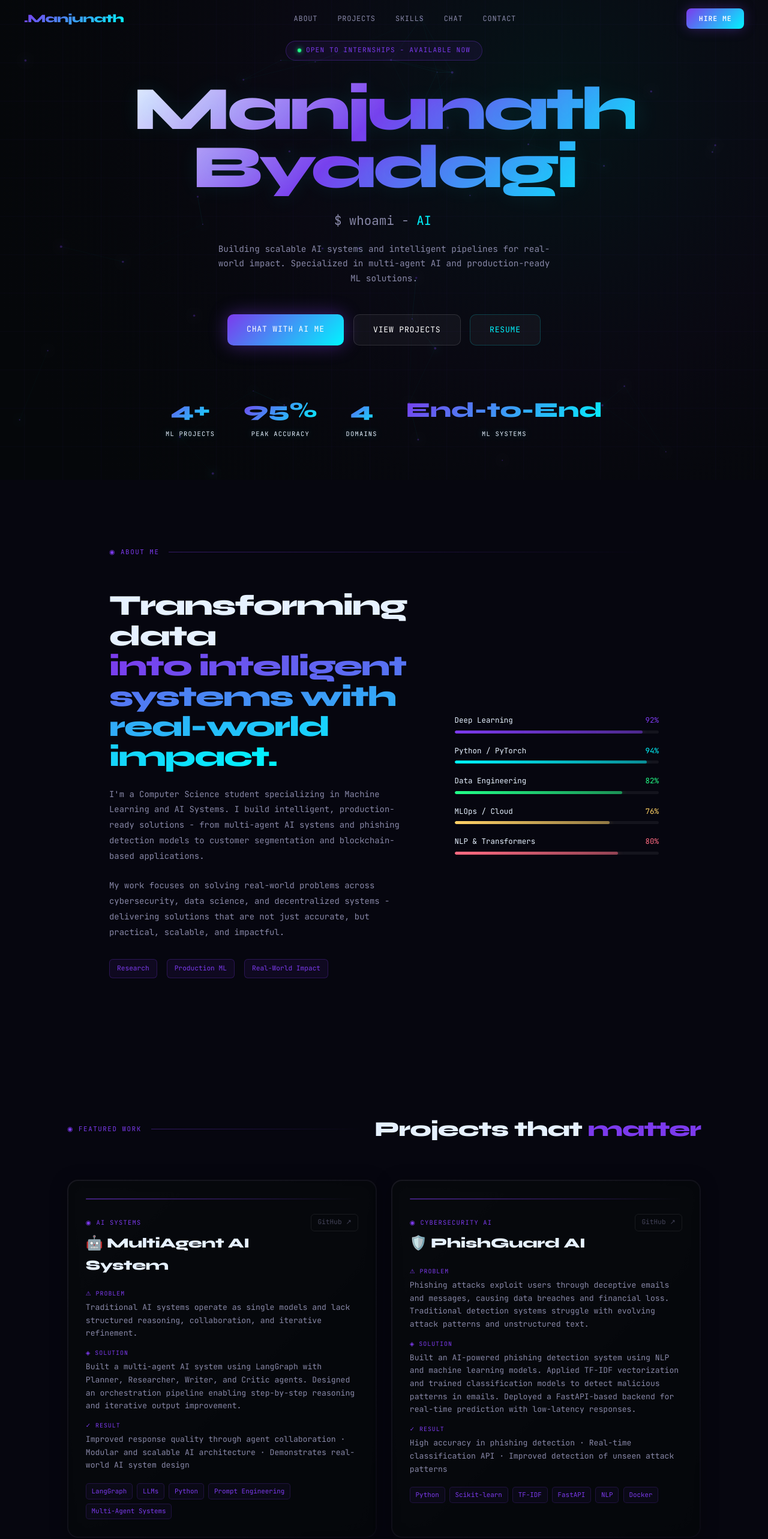
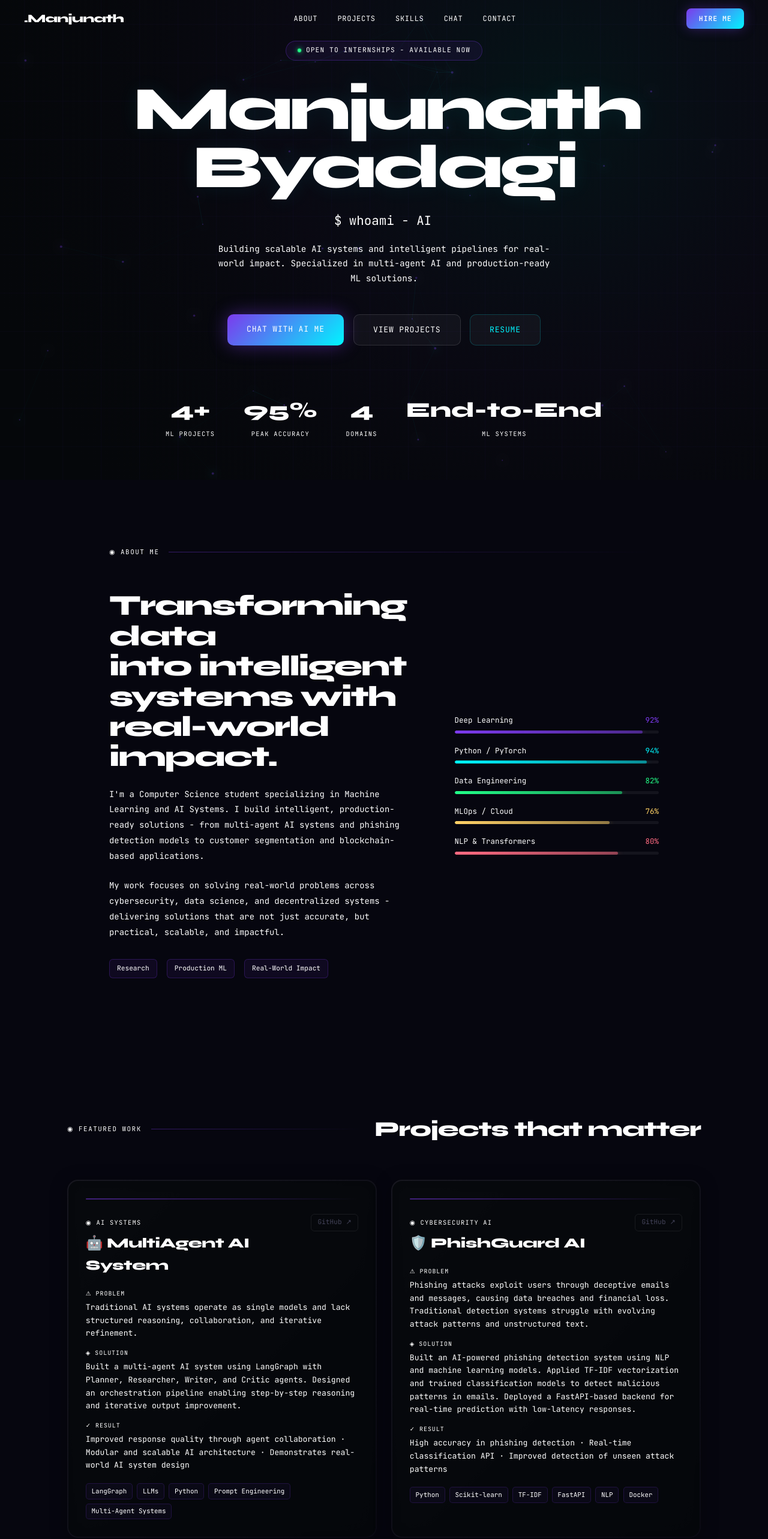
Before and after one commit to ManjunathByadagi/portfolio, a React (Create React App) app: page / in a window 1280 px wide. Shown: the top 2566 px of the page at 60% size. Built offline with nearby package versions, Linux system fonts and the light colour scheme.

Commit message:
Refine portfolio for recruiter readiness

```diff
--- a/src/components/About.js
+++ b/src/components/About.js
@@ -16,7 +16,7 @@ export default function About() {
     <section style={{ padding:'7rem 2rem', maxWidth:980, margin:'0 auto' }} ref={ref}>
       {/* Section label */}
       <div style={{ display:'flex', alignItems:'center', gap:'1rem', marginBottom:'3.5rem' }}>
-        <div style={{ fontSize:'0.68rem', color:'var(--v)', letterSpacing:'0.14em', textTransform:'uppercase', fontFamily:'var(--font-m)', whiteSpace:'nowrap' }}>◉ About Me</div>
+        <div style={{ fontSize:'0.68rem', color:'#fff', letterSpacing:'0.14em', textTransform:'uppercase', fontFamily:'var(--font-m)', whiteSpace:'nowrap' }}>◉ About Me</div>
         <div style={{ flex:1, height:1, background:'linear-gradient(90deg, rgba(124,58,237,0.4), transparent)', transformOrigin:'left', transform: inView ? 'scaleX(1)' : 'scaleX(0)', transition:'transform 1s var(--ease)' }} />
       </div>
 
@@ -24,7 +24,7 @@ export default function About() {
         {/* Left */}
         <div style={{ opacity: inView ? 1 : 0, transform: inView ? 'none' : 'translateX(-24px)', transition:'all .8s var(--ease)' }}>
           <h2 style={{ fontFamily:'var(--font-h)', fontSize:'clamp(2rem,4vw,3rem)', fontWeight:800, lineHeight:1.05, letterSpacing:'-0.04em', marginBottom:'1.5rem' }}>
-            Transforming data<br /><span style={{ background:'linear-gradient(135deg,#7C3AED,#00F5FF)', WebkitBackgroundClip:'text', WebkitTextFillColor:'transparent' }}>into intelligent systems with real-world impact.</span>
+            Transforming data<br /><span style={{ color:'#fff' }}>into intelligent systems with real-world impact.</span>
           </h2>
           <p style={{ color:'var(--sub)', lineHeight:1.85, fontSize:'0.87rem', marginBottom:'1.5rem' }}>
             I'm a Computer Science student specializing in Machine Learning and AI Systems. I build intelligent, production-ready solutions - from multi-agent AI systems and phishing detection models to customer segmentation and blockchain-based applications.
@@ -35,7 +35,7 @@ export default function About() {
           <div style={{ display:'flex', gap:'1rem', flexWrap:'wrap' }}>
             {['Research','Production ML','Real-World Impact'].map(tag => (
               <span key={tag} style={{
-                fontSize:'0.7rem', fontFamily:'var(--font-m)', color:'var(--v)',
+                fontSize:'0.7rem', fontFamily:'var(--font-m)', color:'#fff',
                 border:'1px solid rgba(124,58,237,0.25)', background:'rgba(124,58,237,0.08)',
                 padding:'0.35rem 0.75rem', borderRadius:6
               }}>{tag}</span>
--- a/src/components/Contact.js
+++ b/src/components/Contact.js
@@ -22,12 +22,12 @@ export default function Contact() {
       <div style={{ height: 1, background: 'linear-gradient(90deg,transparent,rgba(124,58,237,0.4),transparent)', marginBottom: '6rem' }} />
 
       <div style={{ opacity: inView ? 1 : 0, transform: inView ? 'none' : 'translateY(24px)', transition: 'all .8s var(--ease)' }}>
-        <div style={{ fontSize: '0.68rem', color: 'var(--v)', letterSpacing: '0.14em', textTransform: 'uppercase', marginBottom: '0.75rem', fontFamily: 'var(--font-m)' }}>◉ Get In Touch</div>
+        <div style={{ fontSize: '0.68rem', color: '#fff', letterSpacing: '0.14em', textTransform: 'uppercase', marginBottom: '0.75rem', fontFamily: 'var(--font-m)' }}>◉ Get In Touch</div>
 
         <h2 style={{ fontFamily: 'var(--font-h)', fontSize: 'clamp(2.2rem,6vw,4rem)', fontWeight: 800, letterSpacing: '-0.04em', lineHeight: 1, marginBottom: '1.2rem' }}>
           Let's build something
           <br />
-          <span style={{ background: 'linear-gradient(135deg,#7C3AED,#00F5FF)', WebkitBackgroundClip: 'text', WebkitTextFillColor: 'transparent' }}>remarkable.</span>
+          <span style={{ color: '#fff' }}>remarkable.</span>
         </h2>
 
         <p style={{ color: 'var(--sub)', fontSize: '0.87rem', fontFamily: 'var(--font-m)', maxWidth: 460, margin: '0 auto 3rem', lineHeight: 1.75 }}>
--- a/src/components/Hero.js
+++ b/src/components/Hero.js
@@ -39,7 +39,7 @@ export default function Hero() {
           border:'1px solid rgba(124,58,237,0.3)',
           background:'rgba(124,58,237,0.08)',
           backdropFilter:'blur(10px)',
-          fontSize:'0.7rem', fontFamily:'var(--font-m)', color:'var(--v)',
+          fontSize:'0.7rem', fontFamily:'var(--font-m)', color:'#fff',
           letterSpacing:'0.1em', textTransform:'uppercase',
           animation:'fadeIn .6s .2s both'
         }}>
@@ -51,8 +51,7 @@ export default function Hero() {
           fontFamily:'var(--font-h)', fontWeight:800,
           fontSize:'clamp(3rem, 8vw, 6.5rem)', lineHeight:.95,
           letterSpacing:'-0.05em', marginBottom:'1.5rem',
-          background:'linear-gradient(135deg, #E6F1FF 0%, #7C3AED 45%, #00F5FF 100%)',
-          WebkitBackgroundClip:'text', WebkitTextFillColor:'transparent',
+          color:'#fff',
           animation:'fadeUp .7s .1s var(--ease) both',
           textShadow:'0 0 34px rgba(0,245,255,0.08)'
         }}>
@@ -61,7 +60,7 @@ export default function Hero() {
 
         <div style={{ fontSize:'clamp(1rem, 2.5vw, 1.3rem)', fontFamily:'var(--font-m)', marginBottom:'1.2rem', height:'2rem', animation:'fadeUp .7s .3s var(--ease) both' }}>
           <span style={{ color:'var(--sub)' }}>$ whoami - </span>
-          <span style={{ color:'var(--c)', borderRight:'2px solid var(--v)', paddingRight:'2px', animation:'typeCursor .8s infinite' }}>{title}</span>
+          <span style={{ color:'#fff', borderRight:'2px solid var(--v)', paddingRight:'2px', animation:'typeCursor .8s infinite' }}>{title}</span>
         </div>
 
         <p style={{ color:'var(--sub)', fontSize:'0.9rem', maxWidth:560, margin:'0 auto 3rem', lineHeight:1.7, animation:'fadeUp .7s .4s var(--ease) both', textShadow:'0 0 20px rgba(230,241,255,0.035)' }}>
@@ -91,8 +90,8 @@ export default function Hero() {
         <div style={{ display:'flex', gap:'3rem', justifyContent:'center', marginTop:'5rem', flexWrap:'nowrap', animation:'fadeUp .7s .6s var(--ease) both' }}>
           {[['4+','ML Projects'],['95%','Peak Accuracy'],['4','Domains'],['End-to-End','ML Systems']].map(([n,l]) => (
             <div key={l} style={{ textAlign:'center' }}>
-              <div style={{ fontFamily:'var(--font-h)', fontSize:'clamp(1.4rem, 4vw, 2.2rem)', fontWeight:800, background:'linear-gradient(135deg,var(--v),var(--c))', WebkitBackgroundClip:'text', WebkitTextFillColor:'transparent', whiteSpace:'nowrap' }}>{n}</div>
-              <div style={{ fontSize:'0.65rem', color:'#E6F1FF', letterSpacing:'0.12em', textTransform:'uppercase', marginTop:'0.2rem', textShadow:'0 0 12px rgba(0,245,255,0.35)' }}>{l}</div>
+              <div style={{ fontFamily:'var(--font-h)', fontSize:'clamp(1.4rem, 4vw, 2.2rem)', fontWeight:800, color:'#fff', whiteSpace:'nowrap' }}>{n}</div>
+              <div style={{ fontSize:'0.65rem', color:'#fff', letterSpacing:'0.12em', textTransform:'uppercase', marginTop:'0.2rem', textShadow:'0 0 12px rgba(255,255,255,0.15)' }}>{l}</div>
             </div>
           ))}
         </div>
--- a/src/components/Navbar.js
+++ b/src/components/Navbar.js
@@ -33,7 +33,7 @@ export default function Navbar() {
         style={{ fontFamily: 'var(--font-h)', fontWeight: 800, fontSize: '1.2rem', letterSpacing: '-0.04em', cursor: 'pointer' }}
         onClick={() => window.scrollTo({ top: 0, behavior: 'smooth' })}
       >
-        <span style={{ background: 'linear-gradient(135deg,#7C3AED,#00F5FF)', WebkitBackgroundClip: 'text', WebkitTextFillColor: 'transparent' }}>.Manjunath</span>
+        <span style={{ color: '#fff' }}>.Manjunath</span>
       </div>
 
       <div style={{ display: 'flex', gap: '0.25rem' }}>
--- a/src/components/Projects.js
+++ b/src/components/Projects.js
@@ -98,7 +98,7 @@ function PCard({ p, delay, inView }) {
 
         <div style={{ display: 'flex', justifyContent: 'space-between', alignItems: 'flex-start', marginBottom: '1.3rem' }}>
           <div>
-            <span style={{ fontSize: '0.65rem', color: p.accent, letterSpacing: '0.12em', textTransform: 'uppercase', fontFamily: 'var(--font-m)' }}>◉ {p.tag}</span>
+            <span style={{ fontSize: '0.65rem', color: '#fff', letterSpacing: '0.12em', textTransform: 'uppercase', fontFamily: 'var(--font-m)' }}>◉ {p.tag}</span>
             <h3 style={{ fontFamily: 'var(--font-h)', fontSize: '1.45rem', fontWeight: 800, letterSpacing: '-0.02em', marginTop: '0.3rem' }}>{p.emoji} {p.title}</h3>
           </div>
           <a
@@ -117,7 +117,7 @@ function PCard({ p, delay, inView }) {
 
         {[['⚠ Problem', p.problem], ['◈ Solution', p.solution], ['✓ Result', p.result]].map(([lbl, txt]) => (
           <div key={lbl} style={{ marginBottom: '0.9rem' }}>
-            <div style={{ fontSize: '0.62rem', color: p.accent, letterSpacing: '0.1em', fontFamily: 'var(--font-m)', marginBottom: '0.25rem', textTransform: 'uppercase' }}>{lbl}</div>
+            <div style={{ fontSize: '0.62rem', color: '#fff', letterSpacing: '0.1em', fontFamily: 'var(--font-m)', marginBottom: '0.25rem', textTransform: 'uppercase' }}>{lbl}</div>
             <p style={{ fontSize: '0.82rem', color: 'var(--sub)', lineHeight: 1.65 }}>{txt}</p>
           </div>
         ))}
@@ -128,7 +128,7 @@ function PCard({ p, delay, inView }) {
               key={t}
               style={{
                 fontSize: '0.68rem', fontFamily: 'var(--font-m)',
-                color: p.accent, border: `1px solid ${p.accent}30`,
+                color: '#fff', border: `1px solid ${p.accent}30`,
                 background: `${p.accent}0d`, padding: '0.22rem 0.55rem', borderRadius: 5,
                 transition: 'all .2s', cursor: 'default'
               }}
@@ -150,10 +150,10 @@ export default function Projects() {
   return (
     <section id="projects" style={{ padding: '7rem 2rem', maxWidth: 1120, margin: '0 auto' }} ref={ref}>
       <div style={{ display: 'flex', alignItems: 'center', gap: '1rem', marginBottom: '3.5rem' }}>
-        <div style={{ fontSize: '0.68rem', color: 'var(--v)', letterSpacing: '0.14em', textTransform: 'uppercase', fontFamily: 'var(--font-m)', whiteSpace: 'nowrap' }}>◉ Featured Work</div>
+        <div style={{ fontSize: '0.68rem', color: '#fff', letterSpacing: '0.14em', textTransform: 'uppercase', fontFamily: 'var(--font-m)', whiteSpace: 'nowrap' }}>◉ Featured Work</div>
         <div style={{ flex: 1, height: 1, background: 'linear-gradient(90deg,rgba(124,58,237,0.4),transparent)', transformOrigin: 'left', transform: inView ? 'scaleX(1)' : 'scaleX(0)', transition: 'transform 1s var(--ease)' }} />
         <h2 style={{ fontFamily: 'var(--font-h)', fontSize: 'clamp(1.6rem,3vw,2.2rem)', fontWeight: 800, letterSpacing: '-0.03em', whiteSpace: 'nowrap' }}>
-          Projects that <span style={{ color: 'var(--v)' }}>matter</span>
+          Projects that <span style={{ color: '#fff' }}>matter</span>
         </h2>
       </div>
 
--- a/src/components/Skills.js
+++ b/src/components/Skills.js
@@ -9,10 +9,10 @@ export default function Skills() {
   return (
     <section id="skills" style={{ padding:'7rem 2rem', maxWidth:980, margin:'0 auto' }} ref={ref}>
       <div style={{ display:'flex', alignItems:'center', gap:'1rem', marginBottom:'3.5rem' }}>
-        <div style={{ fontSize:'0.68rem', color:'var(--v)', letterSpacing:'0.14em', textTransform:'uppercase', fontFamily:'var(--font-m)', whiteSpace:'nowrap' }}>◉ Toolkit</div>
+        <div style={{ fontSize:'0.68rem', color:'#fff', letterSpacing:'0.14em', textTransform:'uppercase', fontFamily:'var(--font-m)', whiteSpace:'nowrap' }}>◉ Toolkit</div>
         <div style={{ flex:1, height:1, background:'linear-gradient(90deg,rgba(124,58,237,0.4),transparent)', transformOrigin:'left', transform:inView?'scaleX(1)':'scaleX(0)', transition:'transform 1s var(--ease)' }} />
         <h2 style={{ fontFamily:'var(--font-h)', fontSize:'clamp(1.6rem,3vw,2.2rem)', fontWeight:800, letterSpacing:'-0.03em', whiteSpace:'nowrap' }}>
-          Skills & <span style={{ color:'var(--v)' }}>Technologies</span>
+          Skills & <span style={{ color:'#fff' }}>Technologies</span>
         </h2>
       </div>
 
@@ -22,7 +22,7 @@ export default function Skills() {
             {/* Category header */}
             <div style={{ display:'flex', alignItems:'center', gap:'0.75rem', marginBottom:'0.9rem' }}>
               <div style={{ width:8, height:8, borderRadius:'50%', background:color, boxShadow:`0 0 12px ${color}` }} />
-              <span style={{ fontSize:'0.68rem', color, letterSpacing:'0.12em', textTransform:'uppercase', fontFamily:'var(--font-m)' }}>{cat}</span>
+              <span style={{ fontSize:'0.68rem', color:'#fff', letterSpacing:'0.12em', textTransform:'uppercase', fontFamily:'var(--font-m)' }}>{cat}</span>
               <div style={{ flex:1, height:'1px', background:`linear-gradient(90deg,${color}30,transparent)` }} />
             </div>
             {/* Tags */}
--- a/src/index.css
+++ b/src/index.css
@@ -13,8 +13,8 @@
   --g:       #22FF88;   /* green  */
   --r:       #ff6b82;   /* rose   */
   --y:       #ffd166;   /* amber  */
-  --text:    #E6F1FF;
-  --sub:     #8888a8;
+  --text:    #ffffff;
+  --sub:     #ffffff;
   --dim:     #44445a;
   --font-h:  'Syne', sans-serif;
   --font-m:  'JetBrains Mono', monospace;
```
Also changed, not shown: src/components/ChatBot.js (+11 -11 lines), 1 other file (tests, documents, lock files or other folders).
